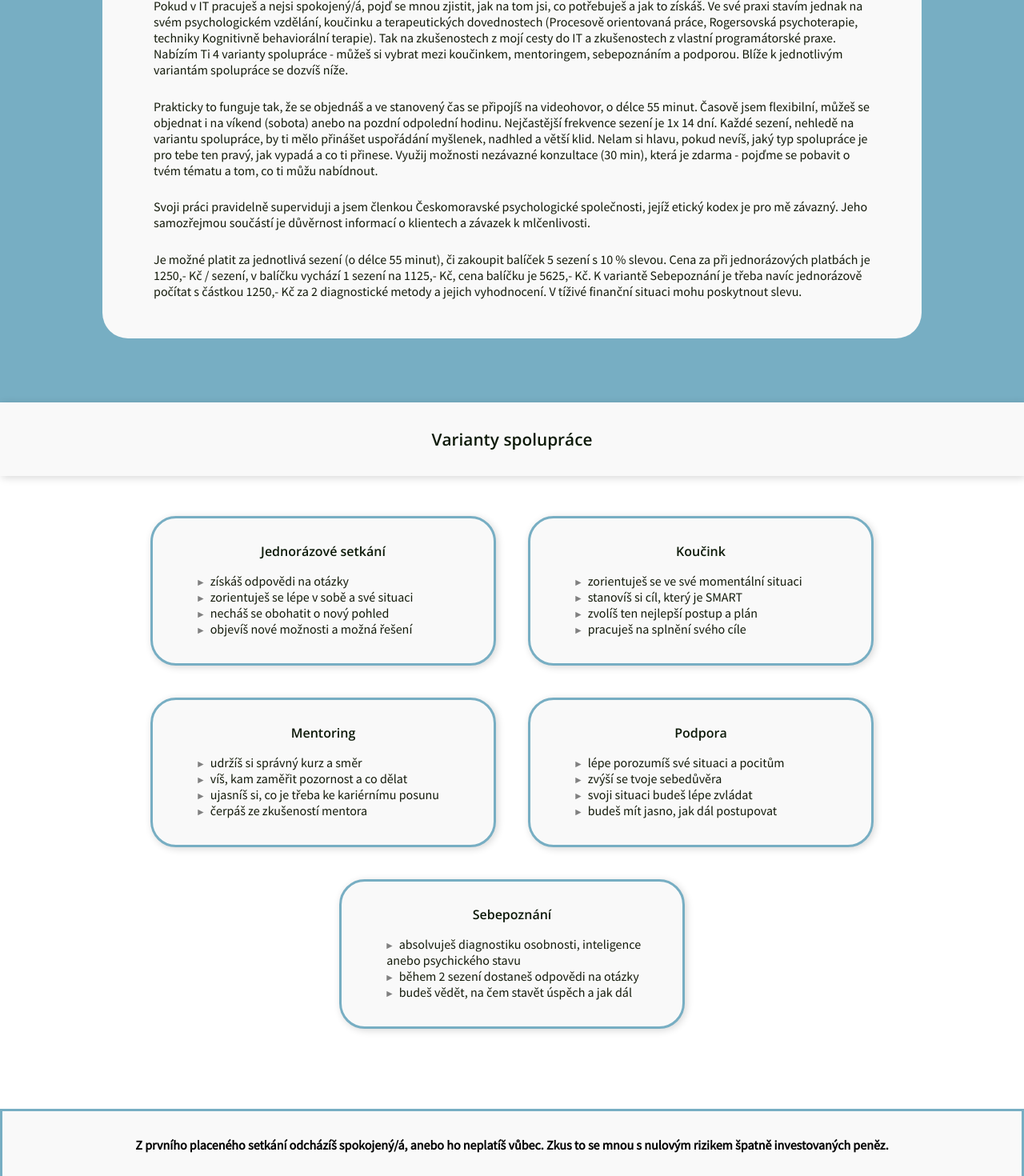
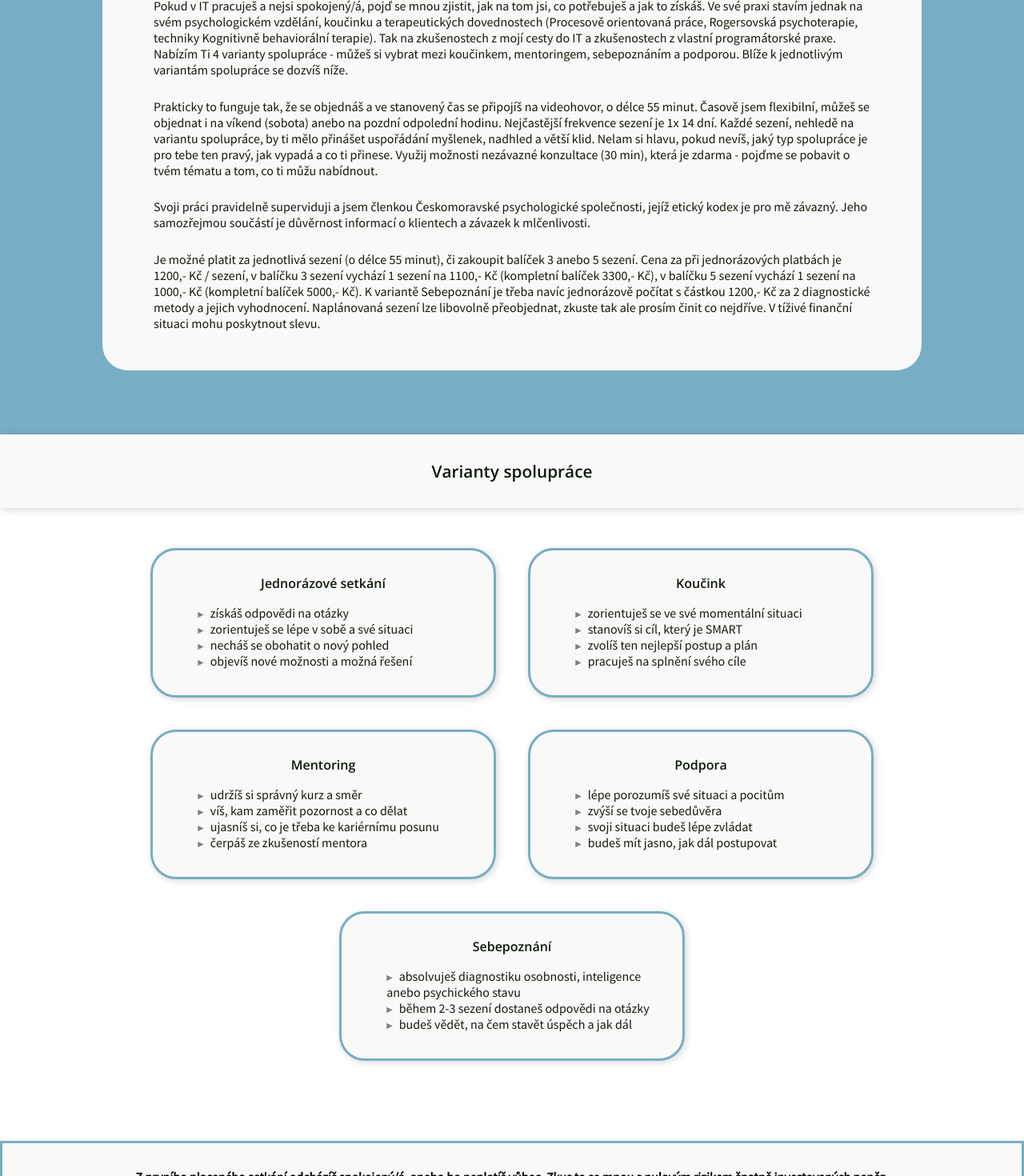
Before and after one commit to NelliaS/personal-webpage, a Next.js app: page /jak-to-funguje in a window 1280 px wide. Shown: the part 354-1824 px from the top of the page at 80% size. Built offline with nearby package versions, Linux system fonts and the light colour scheme.

Commit message:
change in text

```diff
--- a/src/pages/jak-to-funguje.tsx
+++ b/src/pages/jak-to-funguje.tsx
@@ -36,7 +36,7 @@ const JakToFunguje: NextPage = () => {
                Svoji práci pravidelně superviduji a jsem členkou Českomoravské psychologické společnosti, jejíž etický kodex je pro mě závazný. Jeho samozřejmou součástí je důvěrnost informací o klientech a závazek k mlčenlivosti.
              </p>
             <p>
-              Je možné platit za jednotlivá sezení (o délce 55 minut), či zakoupit balíček 5 sezení s 10 % slevou. Cena za při jednorázových platbách je 1250,- Kč / sezení, v balíčku vychází 1 sezení na 1125,- Kč, cena balíčku je 5625,- Kč. K variantě Sebepoznání je třeba navíc jednorázově počítat s částkou 1250,- Kč za 2 diagnostické metody a jejich vyhodnocení. V tíživé finanční situaci mohu poskytnout slevu.
+              Je možné platit za jednotlivá sezení (o délce 55 minut), či zakoupit balíček 3 anebo 5 sezení. Cena za při jednorázových platbách je 1200,- Kč / sezení, v balíčku 3 sezení vychází 1 sezení na 1100,- Kč (kompletní balíček 3300,- Kč), v balíčku 5 sezení vychází 1 sezení na 1000,- Kč (kompletní balíček 5000,- Kč). K variantě Sebepoznání je třeba navíc jednorázově počítat s částkou 1200,- Kč za 2 diagnostické metody a jejich vyhodnocení. Naplánovaná sezení lze libovolně přeobjednat, zkuste tak ale prosím činit co nejdříve. V tíživé finanční situaci mohu poskytnout slevu.
             </p>
           </div>
         </section >
@@ -85,7 +85,7 @@ const JakToFunguje: NextPage = () => {
           <h2>Sebepoznání</h2>
             <ul>
               <li>absolvuješ diagnostiku osobnosti, inteligence anebo psychického stavu</li>
-              <li>během 2 sezení dostaneš odpovědi na otázky</li>
+              <li>během 2-3 sezení dostaneš odpovědi na otázky</li>
               <li>budeš vědět, na čem stavět úspěch a jak dál</li>
             </ul>
           </div>
```
